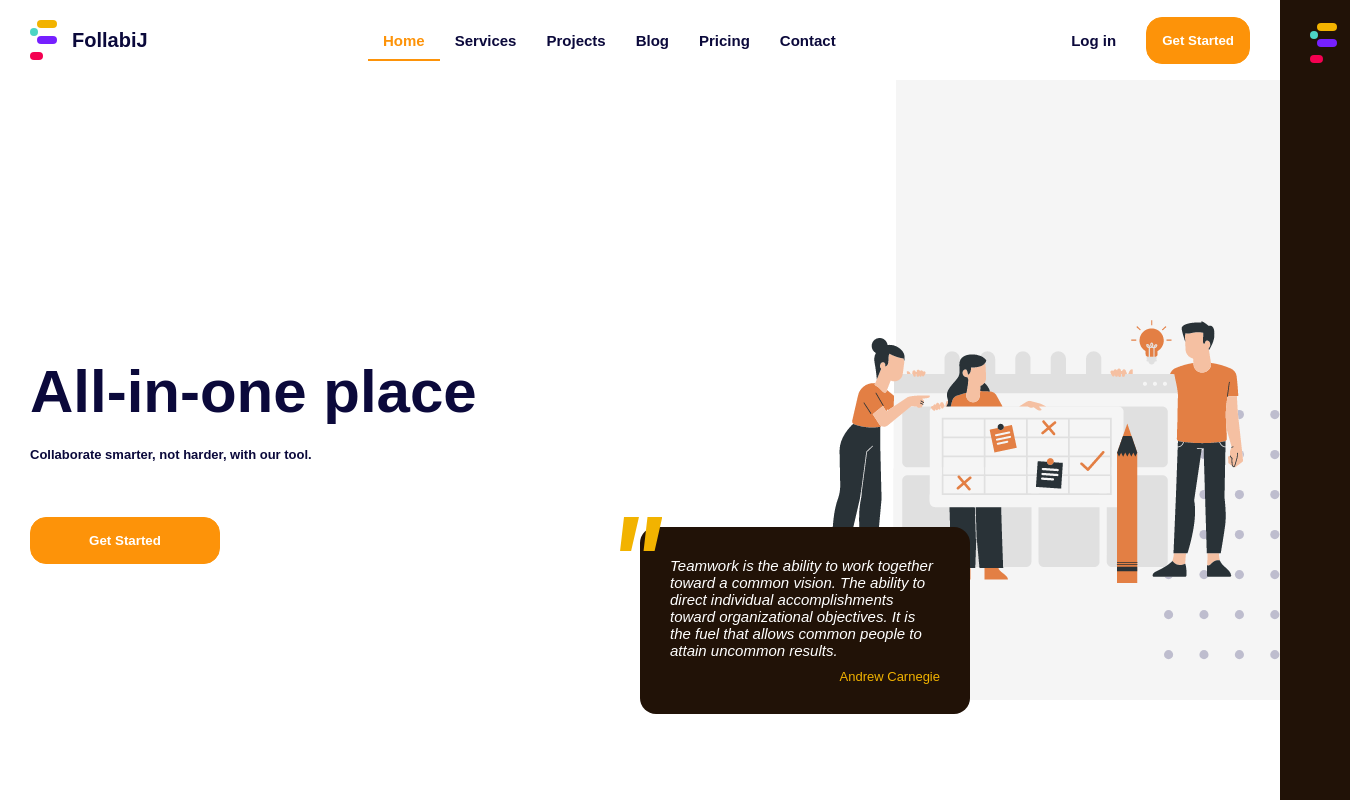
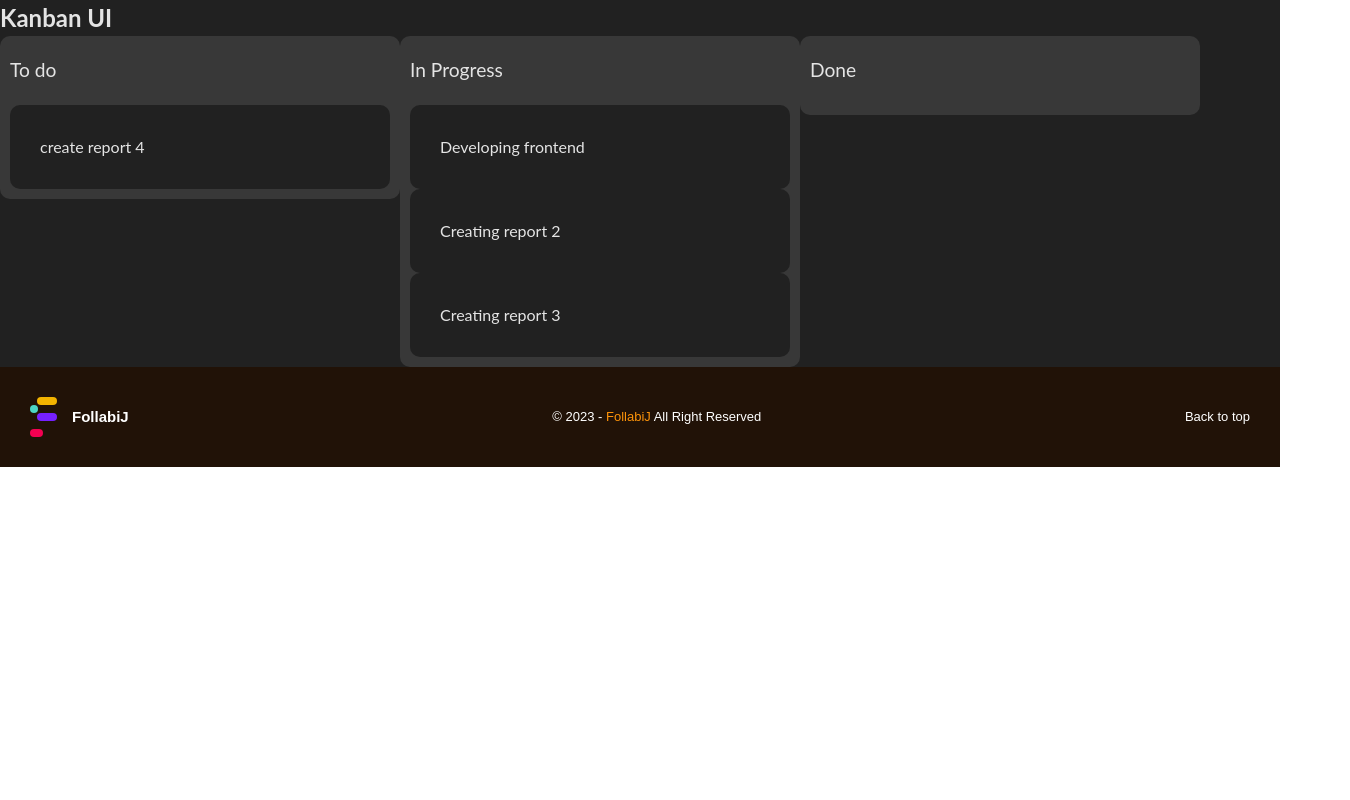
Before and after one commit to giangnvthe/Giang_FE, a React (Create React App) app: page /task in a window 1280 px wide. Shown: the top 800 px of the page, 1350 px wide, since content can reach past the window. Built offline with nearby package versions, Linux system fonts and the light colour scheme.

Commit message:
task managemen frontend

```diff
--- a/package.json
+++ b/package.json
@@ -7,11 +7,13 @@
     "@testing-library/react": "^13.4.0",
     "@testing-library/user-event": "^13.5.0",
     "react": "^18.2.0",
+    "react-beautiful-dnd": "^13.1.1",
     "react-dom": "^18.2.0",
     "react-scripts": "5.0.1",
     "react-scroll": "^1.8.9",
     "react-slick": "^0.29.0",
     "styled-components": "^5.3.6",
+    "uuid": "^9.0.0",
     "web-vitals": "^2.1.4"
   },
   "scripts": {
--- a/src/App.js
+++ b/src/App.js
@@ -1,11 +1,12 @@
 import React from "react";
 // Screens
-import Landing from "./screens/Landing.jsx";
+//import Landing from "./screens/Landing.jsx";
+import TaskManagement from "./screens/TaskManagement.jsx";
 
 export default function App() {
   return (
     <>
-      <Landing />
+      <TaskManagement />
     </>
   );
 }
--- /dev/null
+++ b/src/components/Sections/Kanban.jsx
@@ -0,0 +1,164 @@
+import React from "react";
+import { useState } from "react";
+import { v4 as uuid } from "uuid";
+import { DragDropContext, Draggable, Droppable } from "react-beautiful-dnd";
+import styled from "styled-components";
+
+const mockData = [
+    {
+        id: uuid(),
+        title: 'To do',
+        tasks: [
+            {
+                id: uuid(),
+                title: 'create report 4'
+            }
+        ]
+    },
+    {
+        id: uuid(),
+        title: 'In Progress',
+        tasks: [
+            {
+                id: uuid(),
+                title: 'Developing frontend',
+            },
+            {
+                id: uuid(),
+                title: 'Creating report 2',
+            },
+            {
+                id: uuid(),
+                title: 'Creating report 3',
+            },
+        ]
+    },
+    {
+        id: uuid(),
+        title: 'Done',
+        tasks: [
+
+        ]
+    }
+];
+
+export default function Kanban() {
+
+    const [data, setData] = useState(mockData);
+
+    const onDragEnd = result => {
+        console.log(result);
+
+        if(!result.destination) return;
+        const { source, destination } = result;
+
+        if (source.droppableId !== destination.droppableId) {
+            const sourceColIndex = data.findIndex(e => e.id === source.droppableId)
+            const destinationColIndex = data.findIndex(e => e.id === destination.droppableId)
+
+            const sourceCol = data[sourceColIndex]
+            const destinationCol = data[destinationColIndex]
+
+            const sourceTasks = [...sourceCol.tasks]
+            const destinationTasks = [...destinationCol.tasks]
+
+            const [removed] = sourceTasks.splice(source.index, 1)
+            destinationTasks.splice(destination.index, 0, removed)
+
+            data[sourceColIndex].tasks = sourceTasks
+            data[destinationColIndex].tasks = destinationTasks
+
+            setData(data)
+        }
+
+    }
+
+    return (
+        <Wrapper id='tasks'>
+        <h1>Kanban UI</h1>
+        <DragDropContext onDragEnd={onDragEnd}>
+            <KanbanBoard >
+                {
+                    data.map(section => (
+                        <Droppable
+                            key={section.id}
+                            droppableId={section.id}
+                        >
+                            {(provided) => (
+                                <BoardSection
+                                    ref={provided.innerRef}
+                                    {...provided.droppableProps}
+                                >
+                                    <SectionTitle>{section.title}</SectionTitle>
+                                    <SectionContent>
+                                        {
+                                            section.tasks.map((task, index) => (
+                                                <Draggable
+                                                    key={task.id}
+                                                    draggableId={task.id}
+                                                    index={index}
+                                                >
+                                                    {(provided, snapshot) => (
+                                                            <div
+                                                                ref={provided.innerRef}
+                                                                {...provided.draggableProps}
+                                                                {...provided.dragHandleProps}
+                                                                style={{
+                                                                    ...provided.draggableProps.style,
+                                                                    opacity: snapshot.isDragging ? '0.5' : '1'
+                                                                }}
+                                                            >
+                                                                <Card>
+                                                                    {task.title}
+                                                                </Card>
+                                                            </div>
+                                                    )}
+                                                </Draggable>
+                                                ))
+                                        }
+                                        {provided.placeholder}
+                                        </SectionContent>
+                                </BoardSection>
+                            )}
+                        </Droppable>
+                    ))
+                }
+            </KanbanBoard>
+        </DragDropContext>
+        </Wrapper>
+    )
+}
+
+const Wrapper = styled.section`
+  background-color: #212121;
+  color: #E4E4E4;
+  font-family: 'Lato', sans-serif;
+  line-height: 1.5;
+`;
+
+const KanbanBoard = styled.div`
+    display: flex;
+    align-items: flex-start;
+`
+
+const BoardSection = styled.div`
+    width: 400px;
+    background-color: #383838;
+    padding: 10px;
+    border-radius: 10px;
+`
+
+const SectionTitle = styled.div`
+    font-size: 1.2rem;
+    margin: 10px 0 20px;
+`
+
+const SectionContent = styled.div`
+    margin-top: 10px;
+`
+
+const Card = styled.div`
+    padding: 30px;
+    background-color: #212121;
+    border-radius: 10px;
+`
--- /dev/null
+++ b/src/screens/TaskManagement.jsx
@@ -0,0 +1,13 @@
+import Kanban from "../components/Sections/Kanban";
+import Header from "../components/Sections/Header";
+import Footer from "../components/Sections/Footer";
+
+export default function TaskManagement() {
+    return (
+      <>
+        {/* <Header />  */}
+        <Kanban/>
+        <Footer />
+      </>
+    );
+  }
```
Also changed, not shown: 1 other file (tests, documents, lock files or other folders).
